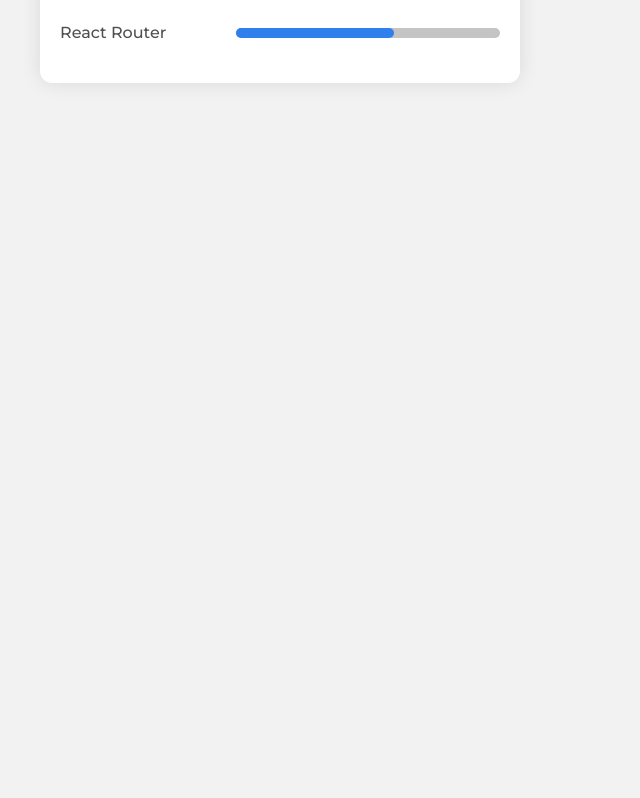
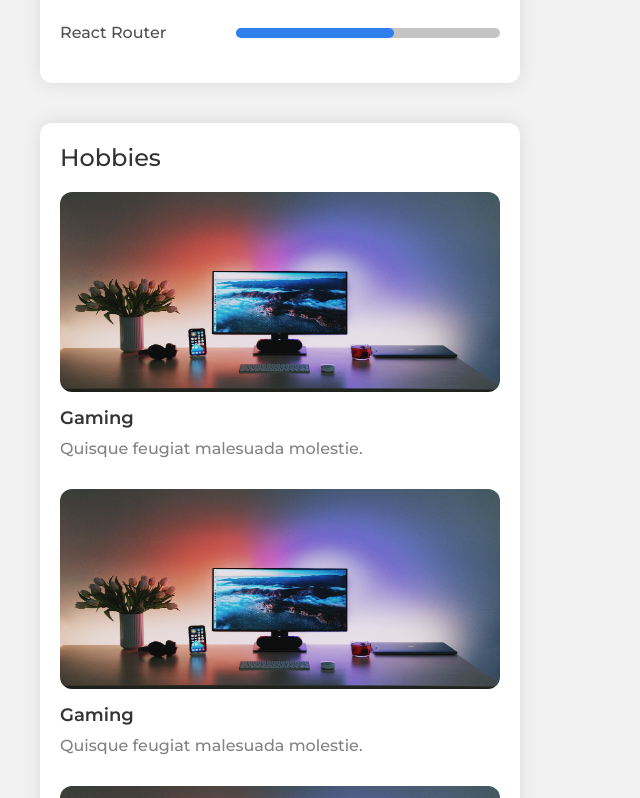
Before and after one commit to bashidagha/My-Portfilio, a Next.js app: page / in a window 1280 px wide. Shown: the part 542-1340 px from the top of the page, without its empty margins (0-640 px from the left). Before the commit the page ends 800 px from the top, so only its background shows below. Built offline with nearby package versions, Linux system fonts and the light colour scheme.

Commit message:
hobbies added

```diff
--- a/components/Layout/Hobbies.jsx
+++ b/components/Layout/Hobbies.jsx
@@ -0,0 +1,27 @@
+import React from "react";
+import classes from "./hobbies.module.css";
+
+const Hobbies = () => {
+  return (
+    <div className={`tile ${classes.hobbies}`}>
+      <h3>Hobbies</h3>
+
+      <img src="/image1.jpg" alt="image"></img>
+
+      <h4>Gaming</h4>
+      <p>Quisque feugiat malesuada molestie.</p>
+
+      <img src="/image1.jpg" alt="image"></img>
+
+      <h4>Gaming</h4>
+      <p>Quisque feugiat malesuada molestie.</p>
+
+      <img src="/image1.jpg" alt="image"></img>
+
+      <h4>Gaming</h4>
+      <p>Quisque feugiat malesuada molestie.</p>
+    </div>
+  );
+};
+
+export default Hobbies;
--- a/components/Layout/hobbies.module.css
+++ b/components/Layout/hobbies.module.css
@@ -0,0 +1,37 @@
+.hobbies h3 {
+  font-weight: 500;
+  font-size: 24px;
+  line-height: 29px;
+  color: var(---color-dark);
+  margin-bottom: 2rem;
+}
+
+.hobbies h4 {
+  font-weight: 600;
+  font-size: 18px;
+  line-height: 22px;
+  color: var(---color-dark);
+  margin-top: 1rem;
+}
+
+.hobbies p {
+  font-weight: 500;
+  font-size: 16px;
+  line-height: 20px;
+  color: var(---color-gray);
+  margin: 1rem 0 3rem 0;
+}
+
+
+
+.hobbies img {
+  border-radius: 12px;
+  max-height: 20rem;
+  width: 100%;
+}
+
+@media (min-width: 700px) {
+  .hobbies {
+    width: 40%;
+  }
+}
--- a/pages/index.js
+++ b/pages/index.js
@@ -3,6 +3,7 @@
 import Card from "../components/UI/Card";
 import "bootstrap-icons/font/bootstrap-icons.css";
 import Skills from "../components/Layout/Skills";
+import Hobbies from "../components/Layout/Hobbies";
 
 const Home = () => {
   return (
@@ -10,6 +11,8 @@
       <PersonalInfo />
       <Skills/>
 
+      <Hobbies/>
+
 
     </Card>
   );
```
Also changed, not shown: public/image1.jpg (added).
